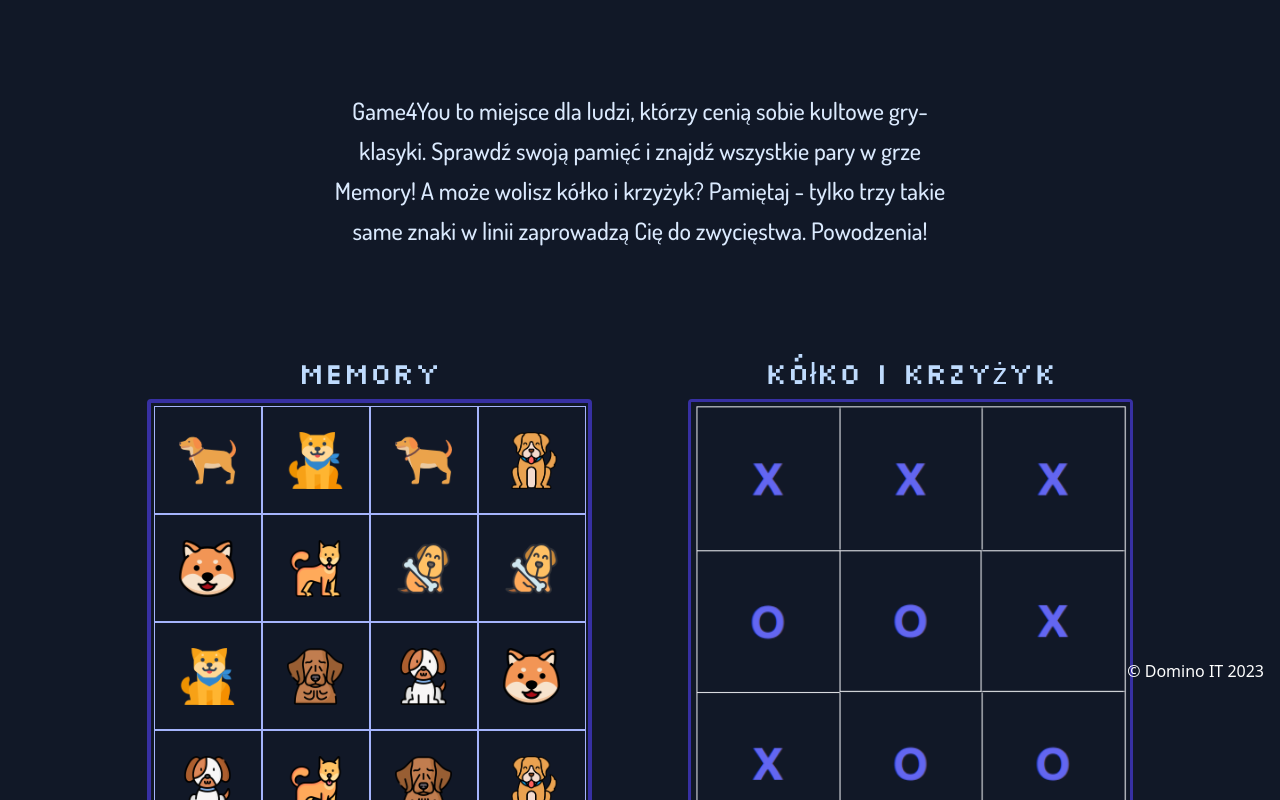
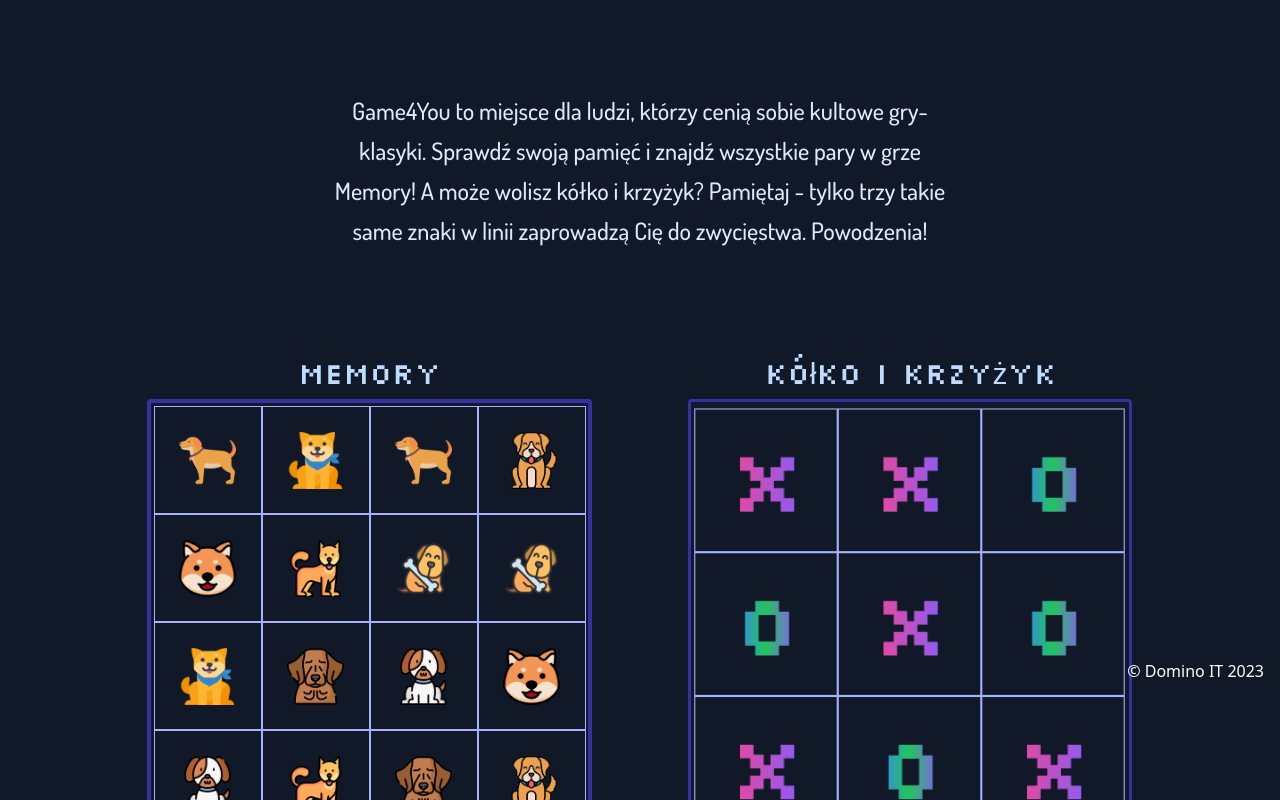
Before and after one commit to DominoxB/Game4You, a Vue app: page / in a window 1280 px wide. Shown: the part 117-917 px from the top of the page. Built offline with nearby package versions, Linux system fonts and the light colour scheme; a web font is replaced by a local one; what tailwindcss-animated would draw is missing.

Commit message:
feat: add intro video for tictactoe

```diff
--- a/src/components/atoms/HomeContent.vue
+++ b/src/components/atoms/HomeContent.vue
@@ -20,9 +20,9 @@
         <div class="cursor-pointer w-[445px] h-[445px]" @mouseover="hoverTicTacToe = true" @mouseleave="hoverTicTacToe = false">
           <span>Kółko i krzyżyk</span>
           <video width="445" height="445" autoplay v-if="hoverTicTacToe" class="mt-2">
-            <source src="">
+            <source src="../videos/tictactoe.mp4">
           </video>
-          <img src="@/components/images/tictac.png" alt="Memory Game"
+          <img src="@/components/images/tictactoe.png" alt="Memory Game"
             class="border-[3px] border-indigo-800 rounded mt-2" v-else />
         </div>
       </router-link>
```
Also changed, not shown: 1 other file (tests, documents, lock files or other folders).
